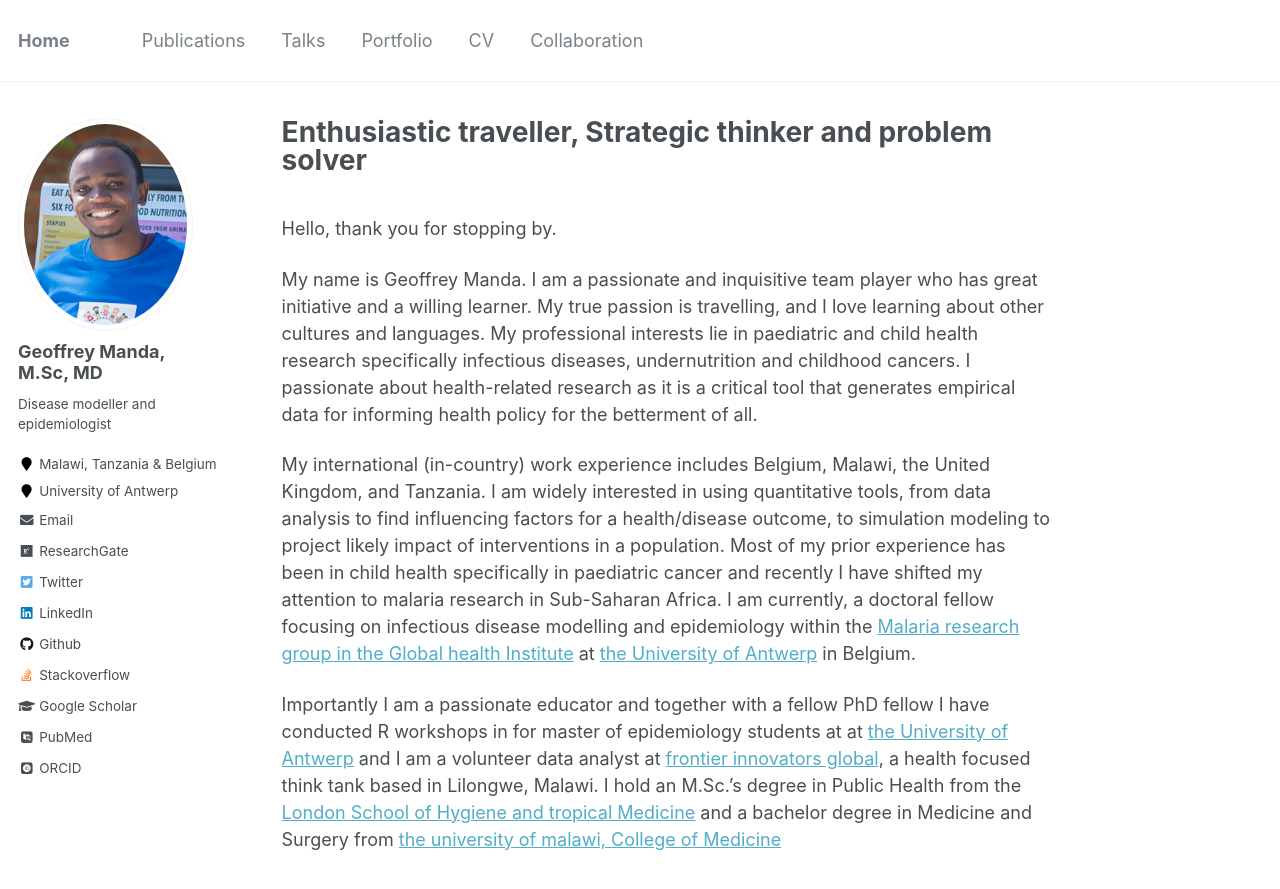
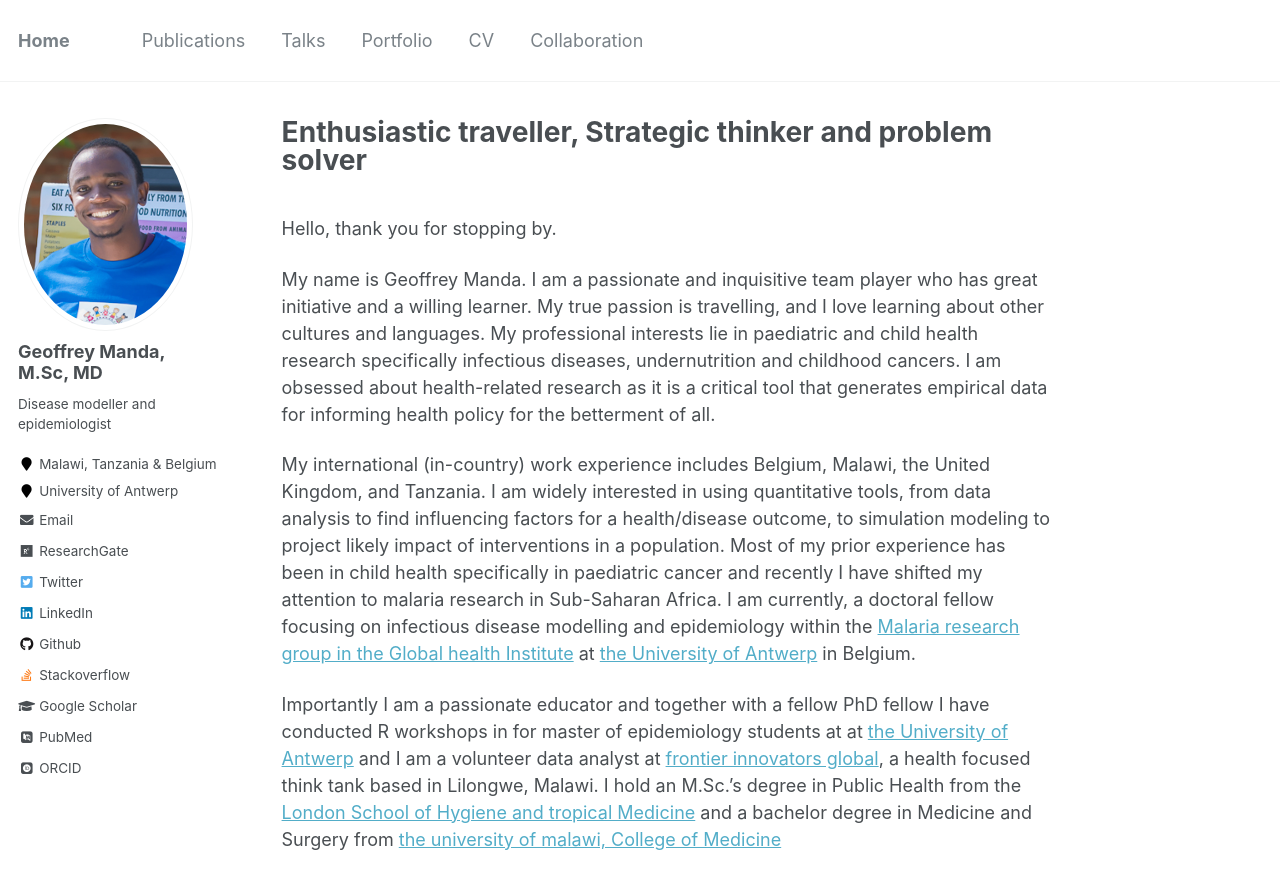
Before and after one commit to GeoffreyManda/GeoffreyManda.github.io, a Jekyll site: the page built from _pages/about.md, in a window 1280 px wide and 900 px high. Shown: the top 889 px of the window. Built offline with Jekyll 4.4.1, drawn with Linux system fonts in a browser that asks for light colours; some web fonts are replaced.

Commit message:
Update about.md

```diff
--- a/_pages/about.md
+++ b/_pages/about.md
@@ -12,7 +12,7 @@ redirect_from:
 Hello, thank you for stopping by.
 <br/>
 
-My name is Geoffrey Manda. I am a passionate and inquisitive team player who has great initiative and a willing learner. My true passion is travelling, and I love learning about other cultures and languages. My professional interests lie in paediatric and child health research specifically infectious diseases, undernutrition and childhood cancers. I passionate about health-related research as it is a critical tool that generates empirical data for informing health policy for the betterment of all.
+My name is Geoffrey Manda. I am a passionate and inquisitive team player who has great initiative and a willing learner. My true passion is travelling, and I love learning about other cultures and languages. My professional interests lie in paediatric and child health research specifically infectious diseases, undernutrition and childhood cancers. I am obsessed about health-related research as it is a critical tool that generates empirical data for informing health policy for the betterment of all.
 
 My international (in-country) work experience includes Belgium, Malawi, the United Kingdom, and Tanzania. I am widely interested in using quantitative tools, from data analysis to find influencing factors for a health/disease outcome, to simulation modeling to project likely impact of interventions in a population. Most of my prior experience has been in child health specifically in paediatric cancer and recently I have shifted my attention to malaria research in Sub-Saharan Africa. I am currently, a doctoral fellow focusing on infectious disease modelling and epidemiology within the [Malaria research group in the Global health Institute](https://www.uantwerpen.be/en/research-groups/global-health-institute/) at [the University of Antwerp](https://www.uantwerpen.be/en/) in Belgium.
 
```
